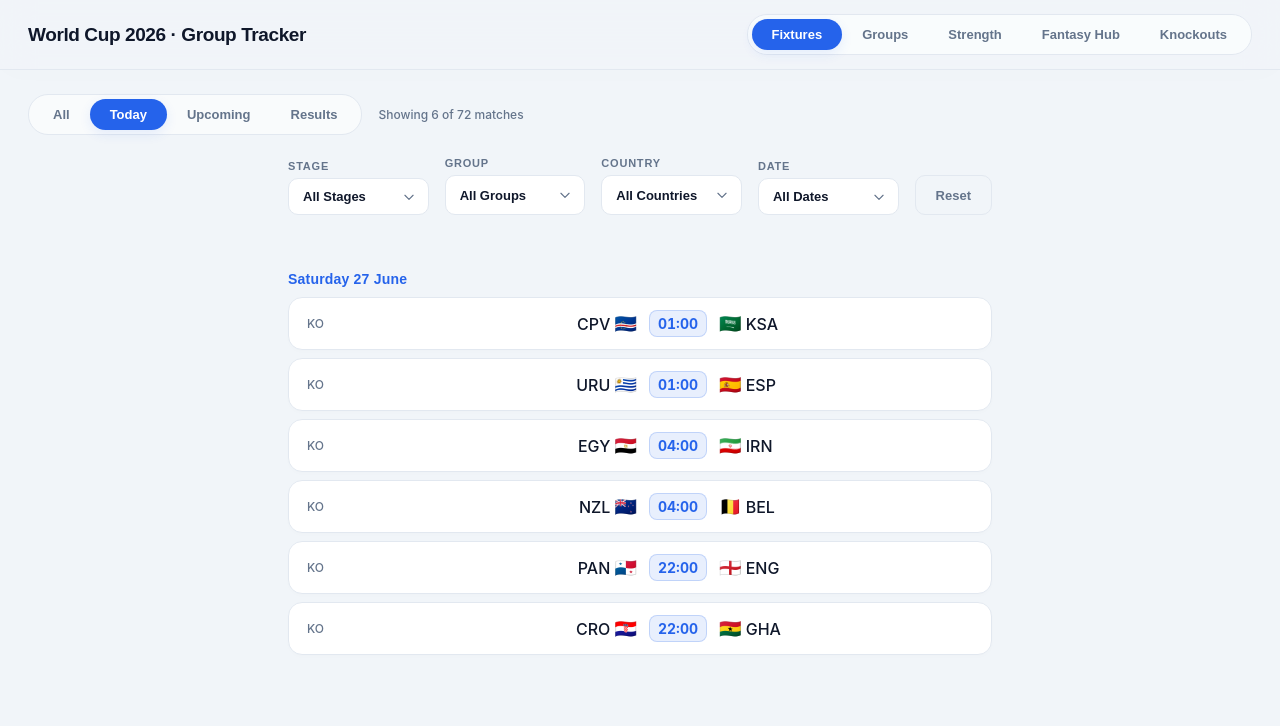
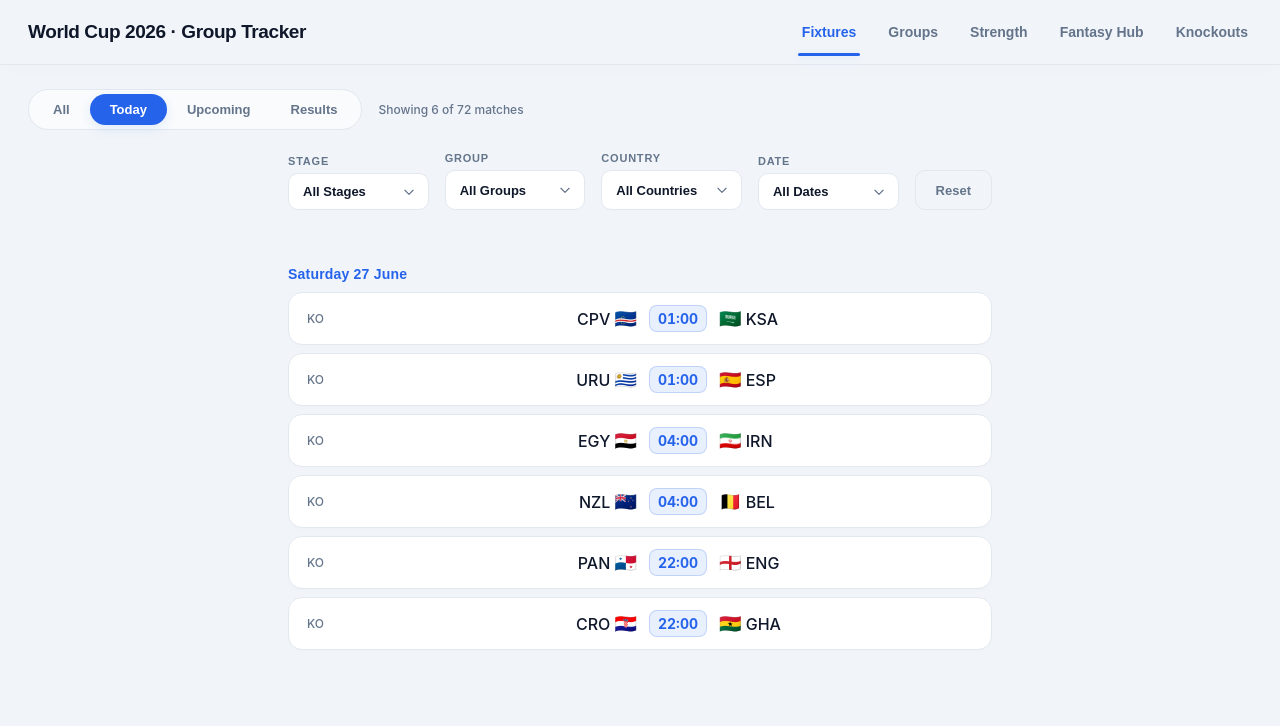
Before and after one commit to arush-qala/world-cup-2026-tracker, a website with bundled scripts: page index.html in a window 1280 px wide. Built offline with nearby package versions, Linux system fonts and the light colour scheme.

Commit message:
design: establish visual hierarchy between main nav tabs and sub-segmented filters

```diff
--- a/css/styles.css
+++ b/css/styles.css
@@ -129,14 +129,56 @@ body {
   letter-spacing: -0.4px;
 }
 
-.tabs, .seg {
+/* ── Main Navigation Tabs (Header) ── */
+.tabs {
+  display: flex;
+  background: transparent;
+  border: none;
+  border-radius: 0;
+  padding: 0;
+  gap: 24px;
+}
+.tab {
+  border: none;
+  background: transparent;
+  color: var(--muted);
+  font-family: 'Plus Jakarta Sans', sans-serif;
+  font-size: 14px;
+  font-weight: 700;
+  padding: 10px 4px;
+  cursor: pointer;
+  position: relative;
+  transition: color 0.2s cubic-bezier(0.4, 0, 0.2, 1);
+}
+.tab:hover {
+  color: var(--text);
+}
+.tab.active {
+  color: var(--accent);
+  background: transparent;
+  box-shadow: none;
+}
+.tab.active::after {
+  content: "";
+  position: absolute;
+  bottom: -6px;
+  left: 0;
+  right: 0;
+  height: 3px;
+  background: var(--accent);
+  border-radius: 2px;
+  box-shadow: 0 2px 8px var(--accent-glow);
+}
+
+/* ── Secondary Segmented Controls (Sub-views) ── */
+.seg {
   display: inline-flex;
   background: color-mix(in srgb, var(--panel) 60%, transparent);
   border: 1px solid var(--line);
   border-radius: 20px;
   padding: 4px;
 }
-.tab, .seg button {
+.seg button {
   border: none;
   background: transparent;
   color: var(--muted);
@@ -147,11 +189,11 @@ body {
   cursor: pointer;
   transition: all 0.25s cubic-bezier(0.4, 0, 0.2, 1);
 }
-.tab:hover, .seg button:hover {
+.seg button:hover {
   color: var(--text);
   background: var(--accent-bg-hover);
 }
-.tab.active, .seg button.active {
+.seg button.active {
   background: var(--accent);
   color: var(--accent-text);
   box-shadow: 0 4px 12px var(--accent-glow);
@@ -763,7 +805,11 @@ body {
     overflow-y: auto;
     width: 100%;
   }
-  .tab, .seg button {
+  .tab {
+    padding: 8px 4px;
+    font-size: 13px;
+  }
+  .seg button {
     padding: 8px 14px;
     font-size: 13px;
   }
```
